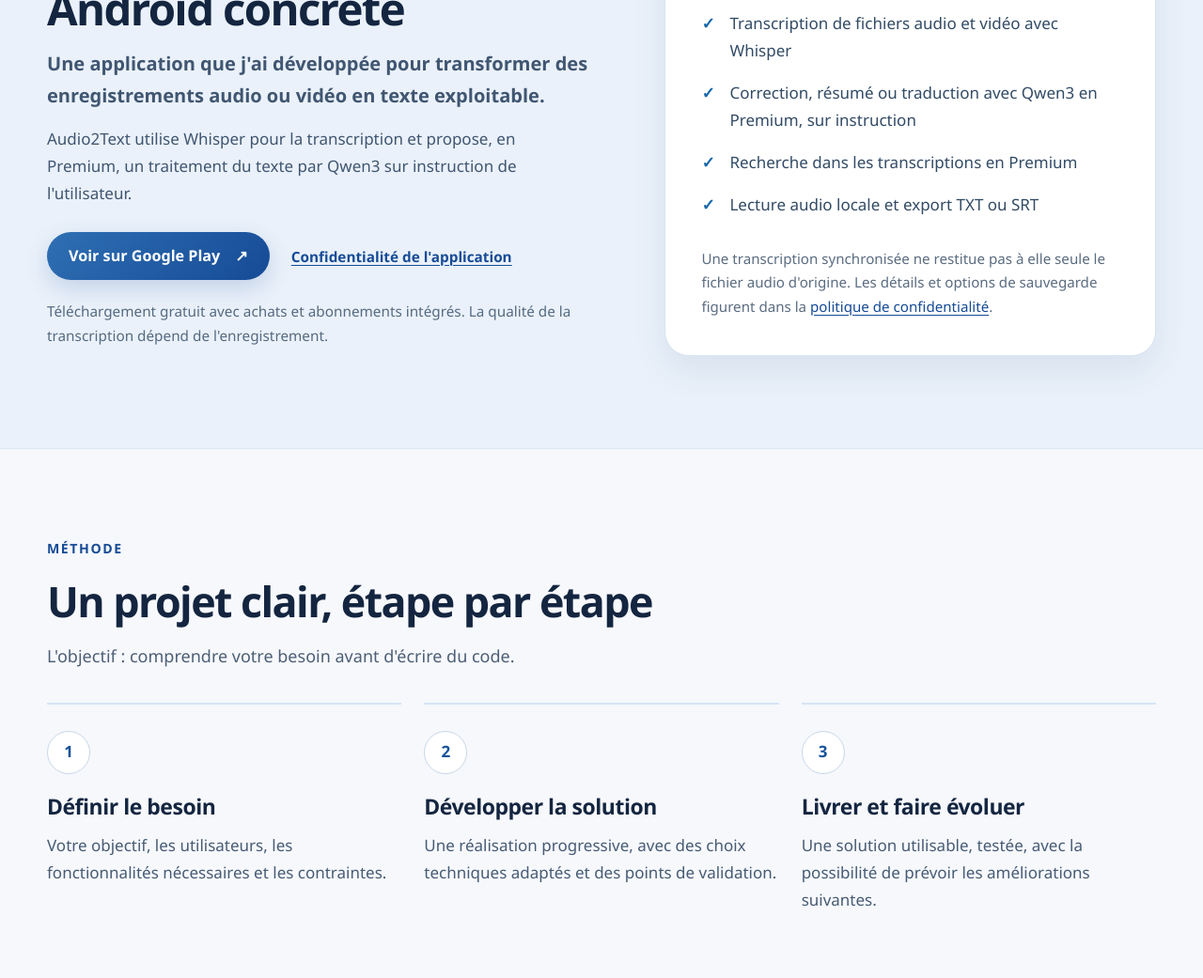
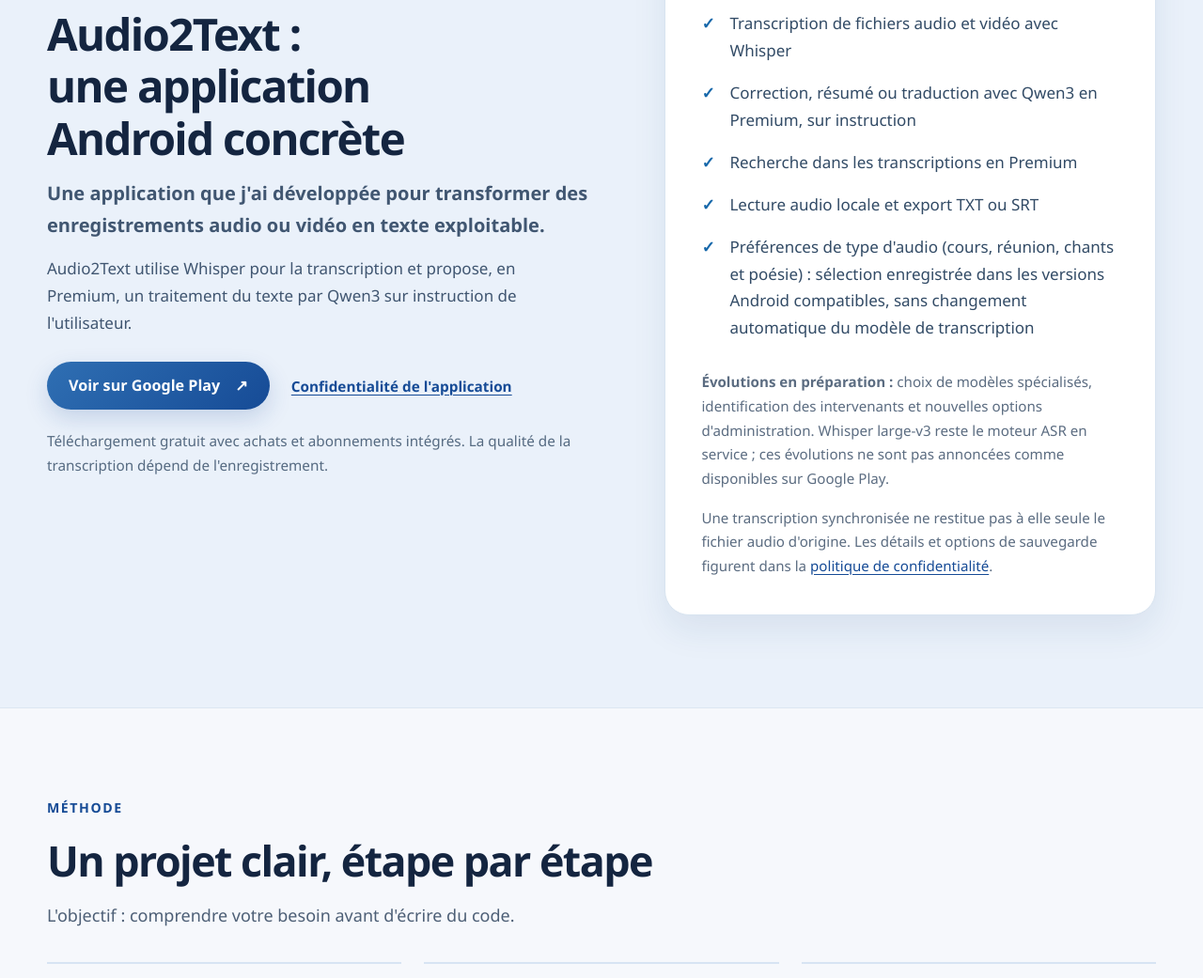
Before and after one commit to the4runners-app/the4runners-app.github.io, a plain HTML site: page index.html in a window 1280 px wide. Shown: the part 2046-3087 px from the top of the page at 94% size. Drawn offline with Linux system fonts and the light colour scheme.

Commit message:
docs(site): aligner la présentation Audio2Text sur les capacités ASR réelles

```diff
--- a/index.html
+++ b/index.html
@@ -162,7 +162,9 @@
             <li>Correction, résumé ou traduction avec Qwen3 en Premium, sur instruction</li>
             <li>Recherche dans les transcriptions en Premium</li>
             <li>Lecture audio locale et export TXT ou SRT</li>
+            <li>Préférences de type d'audio (cours, réunion, chants et poésie) : sélection enregistrée dans les versions Android compatibles, sans changement automatique du modèle de transcription</li>
           </ul>
+          <p class="small"><strong>Évolutions en préparation :</strong> choix de modèles spécialisés, identification des intervenants et nouvelles options d'administration. Whisper large-v3 reste le moteur ASR en service ; ces évolutions ne sont pas annoncées comme disponibles sur Google Play.</p>
           <p class="small">Une transcription synchronisée ne restitue pas à elle seule le fichier audio d'origine. Les détails et options de sauvegarde figurent dans la <a href="/privacy.html#sauvegarde-audio">politique de confidentialité</a>.</p>
         </div>
       </div>
```
